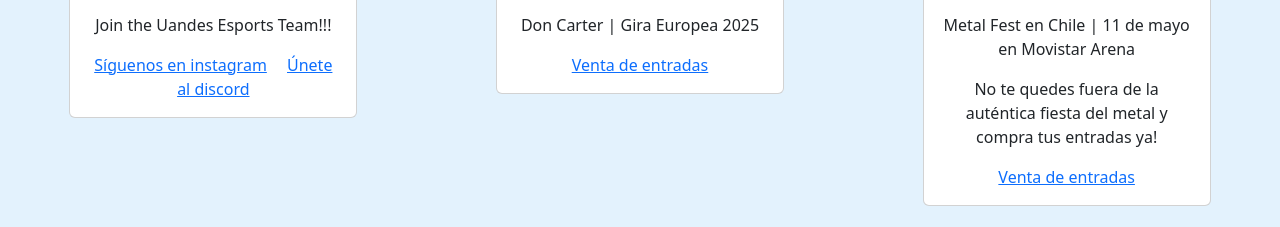
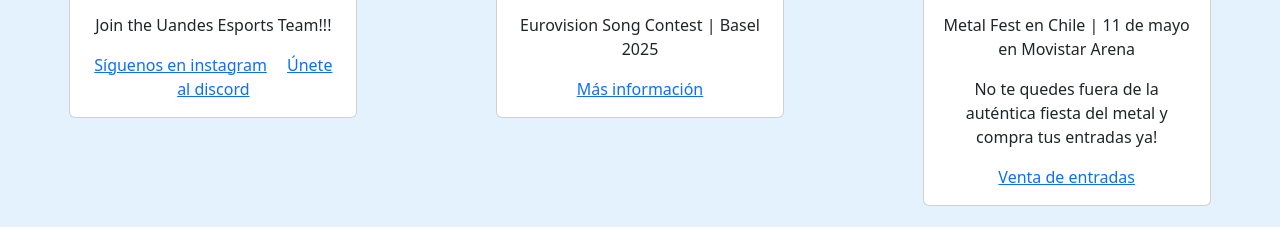
Before and after one commit to samu-u-u/samu-u-u.github.io, a plain HTML site: page index.html in a window 1280 px wide. Shown: the part 561-788 px from the top of the page. Drawn offline with nearby package versions, Linux system fonts and the light colour scheme; no server answers.

Commit message:
Update index.html

```diff
--- a/index.html
+++ b/index.html
@@ -97,10 +97,10 @@
                 </div>
                 <div class="col-md-6 col-lg-4">
                     <div class="card mx-auto" style="width: 18rem;">
-                        <img src="Don Carter.jpg" class="card-img-top" alt="...">
+                        <img src="eurovision.jpg" class="card-img-top" alt="...">
                         <div class="card-body">
-                            <p class="card-text">Don Carter | Gira Europea 2025</p>
-                            <a href="https://www.comoestawally.com" class="card-link">Venta de entradas</a>
+                            <p class="card-text">Eurovision Song Contest | Basel 2025</p>
+                            <a href="https://eurovision.tv/" class="card-link">Más información</a>
                         </div>
                     </div>
                 </div>
```
